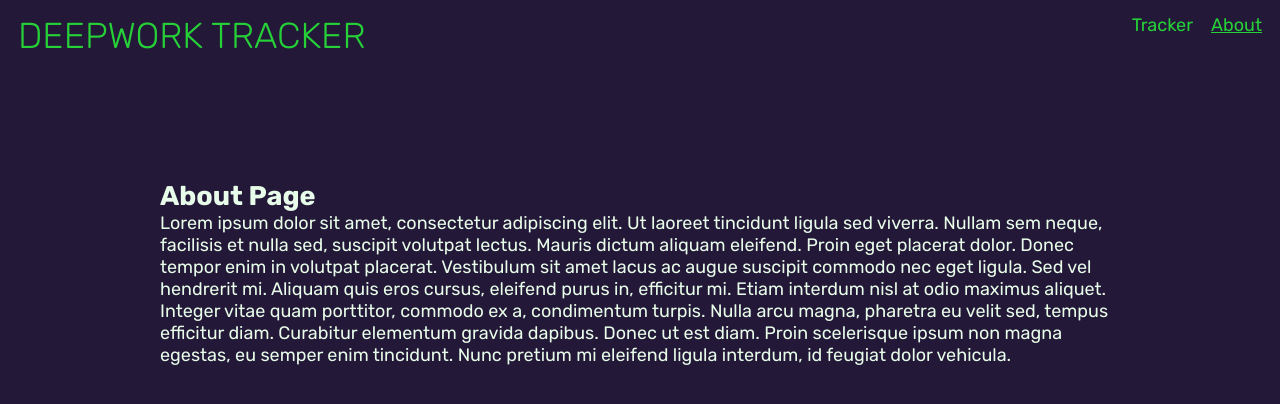
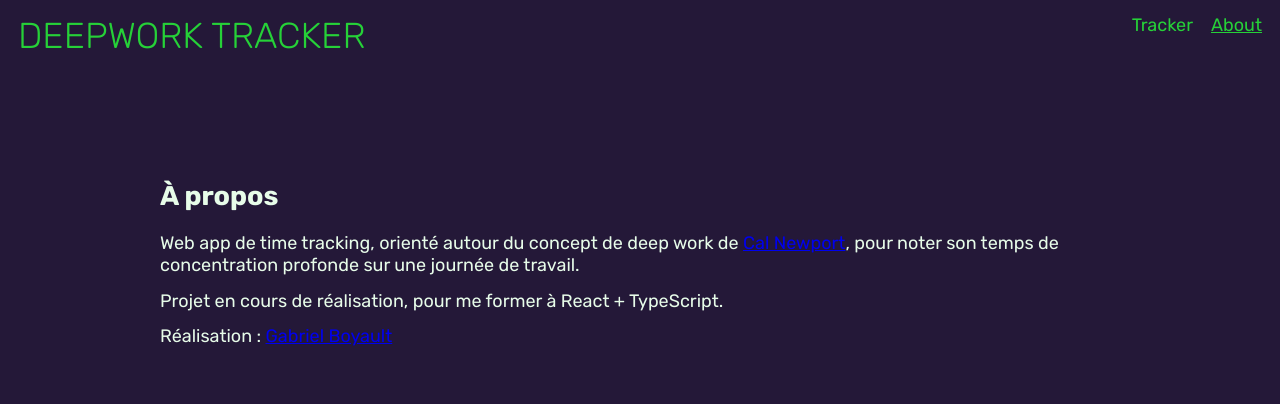
Before and after one commit to GBoyault/deepworktracker, a React (Create React App) app: page /about in a window 1280 px wide. Shown: the top 404 px of the page. Built offline with nearby package versions, Linux system fonts and the light colour scheme.

Commit message:
basic about text

```diff
--- a/src/index.css
+++ b/src/index.css
@@ -1,4 +1,4 @@
-@import url('https://fonts.googleapis.com/css2?family=Rubik:wght@300;400;700&display=swap');
+@import url("https://fonts.googleapis.com/css2?family=Rubik:wght@300;400;700&display=swap");
 
 * {
   margin: 0;
@@ -9,7 +9,7 @@
 html {
   --color-green: #26d138;
   --color-black: #222222;
-  --color-green-light: #E7FCE9;
+  --color-green-light: #e7fce9;
   --color-error: #b2462f;
   --color-success: #2b6631;
 
@@ -21,6 +21,16 @@ body {
   -webkit-font-smoothing: antialiased;
   -moz-osx-font-smoothing: grayscale;
   color: var(--color-green-light);
+}
+
+h2,
+h3,
+h4 {
+  margin-bottom: 0.75em;
+}
+
+p {
+  margin-bottom: 0.75em;
 }
 
 @media (max-width: 1200px) {
@@ -41,7 +51,6 @@ body {
   flex-direction: column;
 }
 
-
 ::-webkit-scrollbar {
   width: 10px;
   border-radius: 0;
--- a/src/views/AboutView/AboutView.tsx
+++ b/src/views/AboutView/AboutView.tsx
@@ -3,9 +3,10 @@ import classes from './AboutView.module.css'
 const AboutView = () => {
   return (
     <div className={classes['about-view']}>
-      <h2>About Page</h2>
-      <p>Lorem ipsum dolor sit amet, consectetur adipiscing elit. Ut laoreet tincidunt ligula sed viverra. Nullam sem neque, facilisis et nulla sed, suscipit volutpat lectus. Mauris dictum aliquam eleifend. Proin eget placerat dolor. Donec tempor enim in volutpat placerat. Vestibulum sit amet lacus ac augue suscipit commodo nec eget ligula. Sed vel hendrerit mi. Aliquam quis eros cursus, eleifend purus in, efficitur mi. Etiam interdum nisl at odio maximus aliquet. Integer vitae quam porttitor, commodo ex a, condimentum turpis. Nulla arcu magna, pharetra eu velit sed, tempus efficitur diam. Curabitur elementum gravida dapibus. Donec ut est diam. Proin scelerisque ipsum non magna egestas, eu semper enim tincidunt. Nunc pretium mi eleifend ligula interdum, id feugiat dolor vehicula.
-      </p>
+      <h2>À propos</h2>
+      <p>Web app de time tracking, orienté autour du concept de deep work de <a href='https://calnewport.com/' rel='noreferrer' target='_blank'>Cal Newport</a>, pour noter son temps de concentration profonde sur une journée de travail.</p>
+      <p>Projet en cours de réalisation, pour me former à React + TypeScript.</p>
+      <p>Réalisation : <a href='https://gabrielboyault.com/' target='_blank'>Gabriel Boyault</a><br /></p>
     </div>
   );
 }
--- a/src/views/TrackerView/TrackerView.tsx
+++ b/src/views/TrackerView/TrackerView.tsx
@@ -112,6 +112,7 @@ const TrackerView = () => {
   }, [activePeriod]);
 
 
+
   const startPeriodHandler = (newPeriod: Period) => {
     setActivePeriod(newPeriod);
   };
```
Lines whose indentation alone changed are shown as unchanged.
